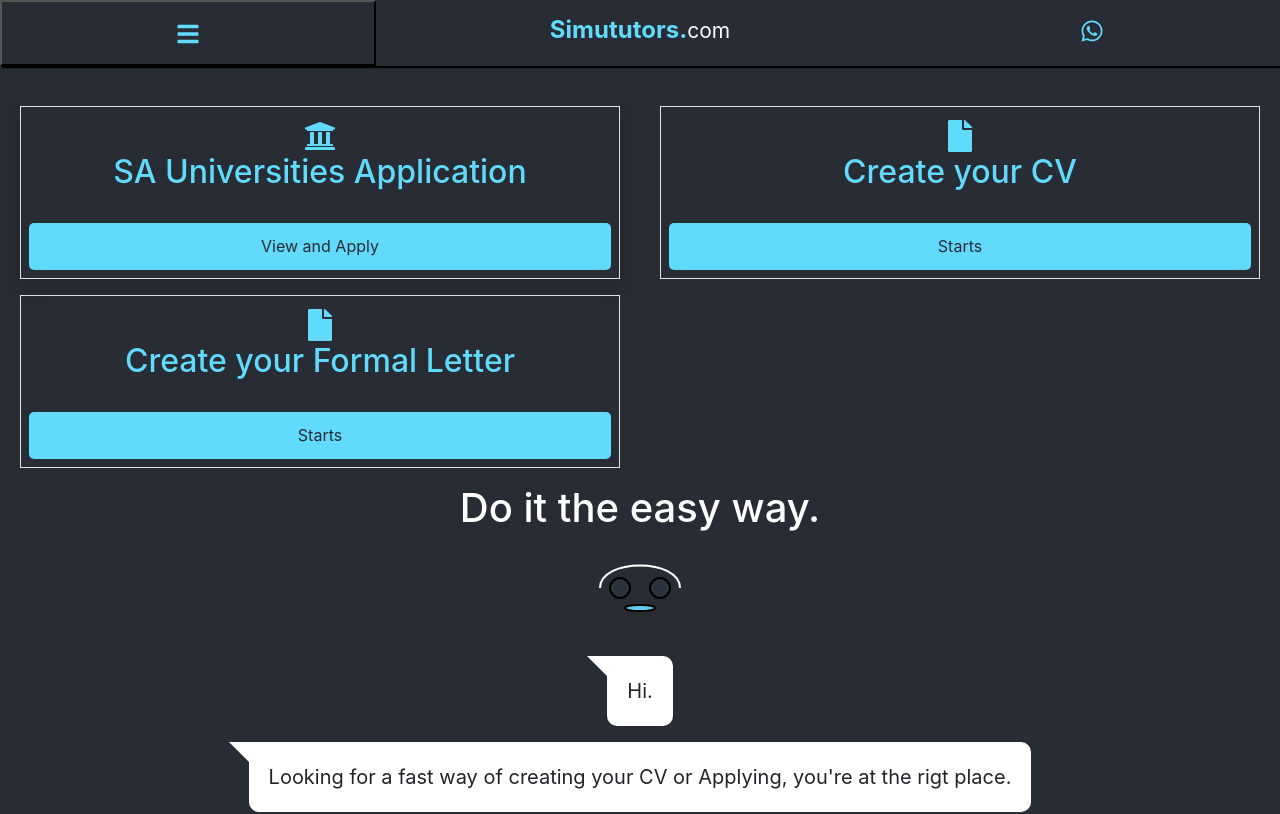
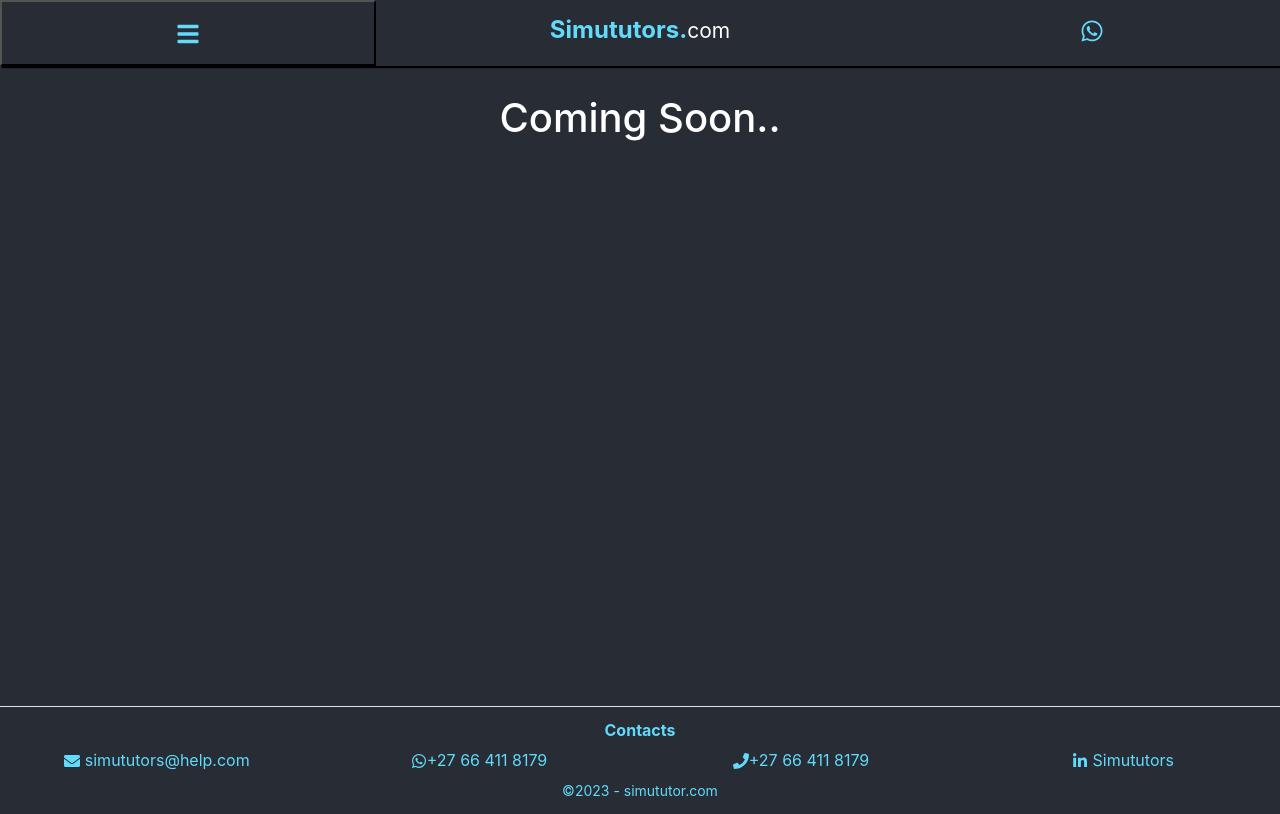
Before and after one commit to Siyabongahenry/Simututor, a React (Create React App) app: page /#/about in a window 1280 px wide. Shown: the top 814 px of the page. Built offline with nearby package versions, Linux system fonts and the light colour scheme.

Commit message:
Changes from Browser router to hash router

```diff
--- a/src/App.js
+++ b/src/App.js
@@ -1,5 +1,5 @@
 import { createContext, useState } from 'react';
-import{BrowserRouter as Router} from "react-router-dom";
+import{BrowserRouter as Router, HashRouter} from "react-router-dom";
 import RoutesConfig from './routes';
 import Head from './layouts/Header';
 import Main from './layouts/Main';
@@ -15,13 +15,13 @@
 
   return (
     <AuthContext.Provider value={user}>
-      <Router>
+      <HashRouter>
         <Head/>
         <Main>
             <RoutesConfig/>
         </Main>
         <Footer/>
-      </Router>
+      </HashRouter>
     </AuthContext.Provider>
   );
 }
--- a/src/pages/AboutPage.js
+++ b/src/pages/AboutPage.js
@@ -2,8 +2,8 @@
 {
     return(
         <div className="p-2 text-white text-center">
-            <h1>About</h1>
-            We're a small team working hard  to make learning easier and accessible to everyone.
+            <h1>Coming Soon..</h1>
+
         </div>
     )
 }
--- a/src/routes/public-route.js
+++ b/src/routes/public-route.js
@@ -31,6 +31,10 @@
             path:"/letter/*",
             element:<Letter/>
         },
+        {
+            path:"/about/*",
+            element:<AboutPage/>
+        }
 
     ];
     return(
```
